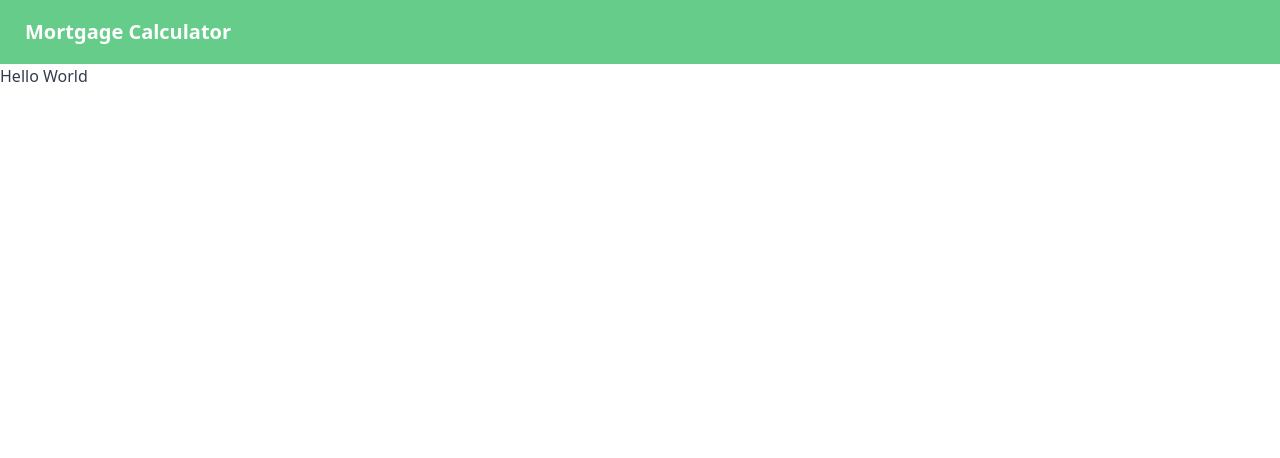
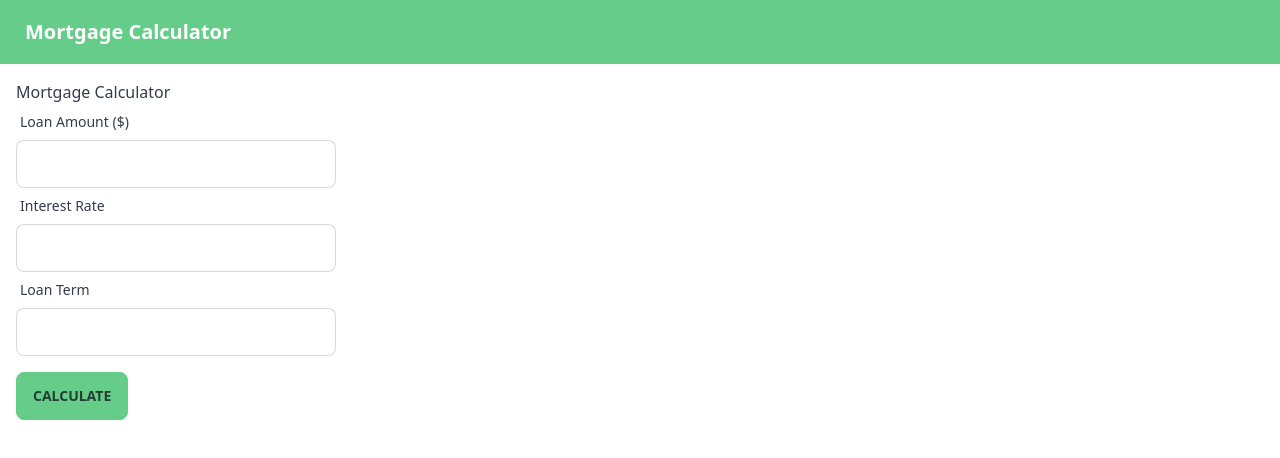
Before and after one commit to vkumar04/mortgage-calculator, a React (Vite) app: page / in a window 1280 px wide. Shown: the top 458 px of the page. Built offline with nearby package versions, Linux system fonts and the light colour scheme.

Commit message:
imported form

```diff
--- a/src/App.tsx
+++ b/src/App.tsx
@@ -1,10 +1,11 @@
+import { CalculatorForm } from "./components/calculatorForm/CalculatorForm";
 import { Navigation } from "./components/navigation/Navigation";
 
 function App() {
   return (
     <>
       <Navigation title="Mortgage Calculator" />
-      <h1>Hello World</h1>
+      <CalculatorForm />
     </>
   );
 }
```
